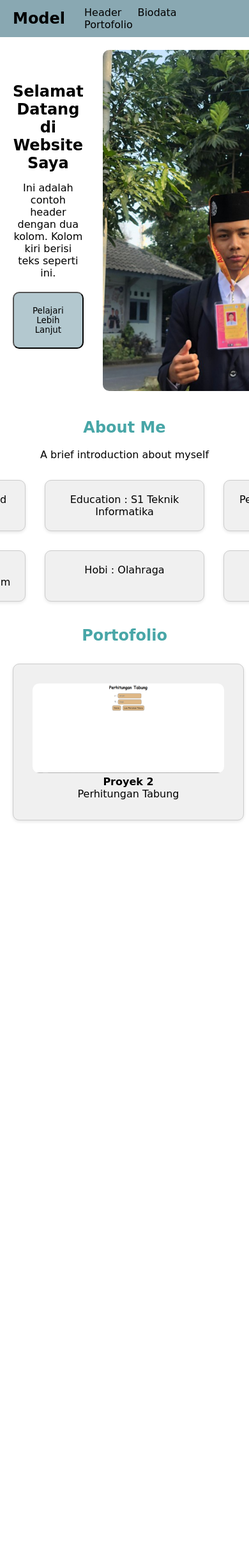
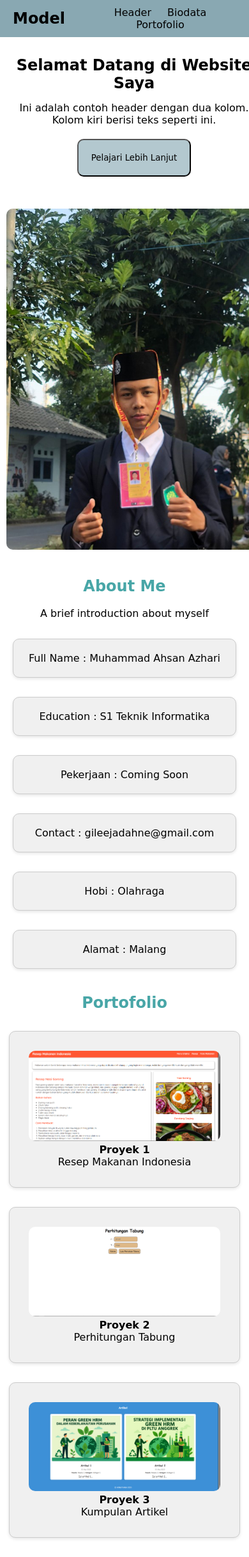
Before and after one commit to sannn-s/bootcamp, a PHP site: page / in a window 390 px wide; the page is wider, and only the part inside the window is pictured. Shown: that part at 64% size. Before the commit the page ends 1284 px from the top of that part, so only its background shows below. Run offline with PHP 8.4, Linux system fonts and the light colour scheme.

Commit message:
update index.html and style.css

```diff
--- a/code/tugas 2/index.html
+++ b/code/tugas 2/index.html
@@ -4,6 +4,7 @@
   <meta charset="UTF-8">
   <title>Profile Website</title>
   <link rel="stylesheet" href="styles/style.css">
+  <meta name="viewport" content="width=device-width, initial-scale=1.0">
 
 </head>
 <body>
--- a/code/tugas 2/styles/style.css
+++ b/code/tugas 2/styles/style.css
@@ -99,9 +99,7 @@ div a:hover{
     grid-template-columns: repeat(3, 350px);
     justify-content: center;
     padding-top: 30px;
-    padding-bottom: 50px;
-    padding-right: 50px;
-    padding-left: 50px;
+    padding-bottom: 30px;
 }
 
 .grid-portofolioitem > div{
@@ -137,3 +135,34 @@ div a:hover{
     padding: 0;
     font-family: cursive;
 }
+
+.grid-portofolioitem > div:hover{
+    box-shadow: 0 4px 10px rgba(0, 0, 0, 0.2);
+    transform: scale(1.10);
+}
+
+@media screen and (max-width: 768px) {
+    .grid-profileitem {
+        grid-template-columns: 1fr;
+    }
+
+    .grid-portofolioitem {
+        grid-template-columns: 1fr;
+        gap: 30px;
+        padding-bottom: 30px;
+    }
+
+    .grid-intro {
+        grid-template-columns: 1fr;
+    }
+
+    .grid-container {
+        flex-direction: column;
+        text-align: center;
+    }
+
+    .grid-portofolio{
+        padding-top: 10px;
+        justify-self: center;
+    }
+}
```
